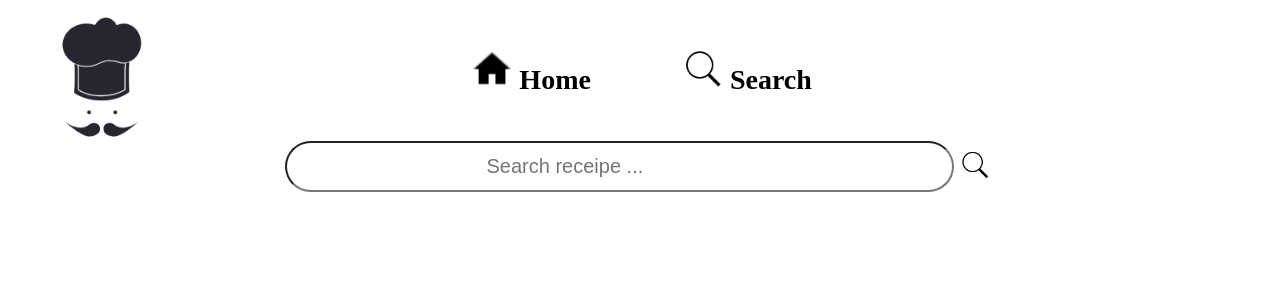
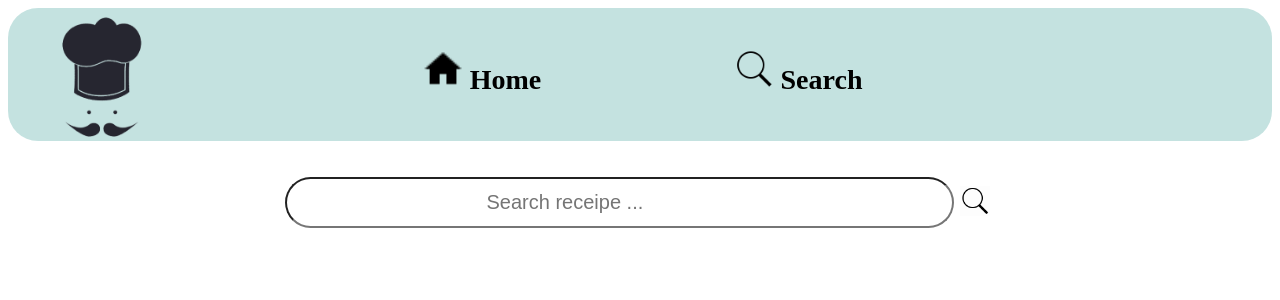
Before and after one commit to Devaure/ApiMarmiton, an Angular app: page /search in a window 1280 px wide. Shown: the top 300 px of the page. Built offline with nearby package versions, Linux system fonts and the light colour scheme.

Commit message:
modif css nav

```diff
--- a/src/app/app.component.css
+++ b/src/app/app.component.css
@@ -2,8 +2,8 @@
     display: flex;
     justify-content: center;
     width: 100%;
-    margin-left: -3%;
-    /* background-color: #b5e7a0; */
+    background-color: #52a9a557;
+    border-radius: 30px;
 }
 
 .img-nav{
@@ -19,7 +19,7 @@
 .btn-nav{
     background:transparent ;
     border: transparent;
-    margin-left: 10vh;
+    width: 25%;
     margin-top: 5vh;
     margin-bottom: 5.5vh;
     font-weight: bold;
--- a/src/app/search/search.component.css
+++ b/src/app/search/search.component.css
@@ -25,7 +25,7 @@
     line-height: 18px;
     color: #575756;
     border-radius: 50px;
-    margin: 0 auto;
+    margin: 5% auto;
 }
 
 /* ---------------------------------------------CARD RECEIPE SEARCH------------------------------------------------- */
```
